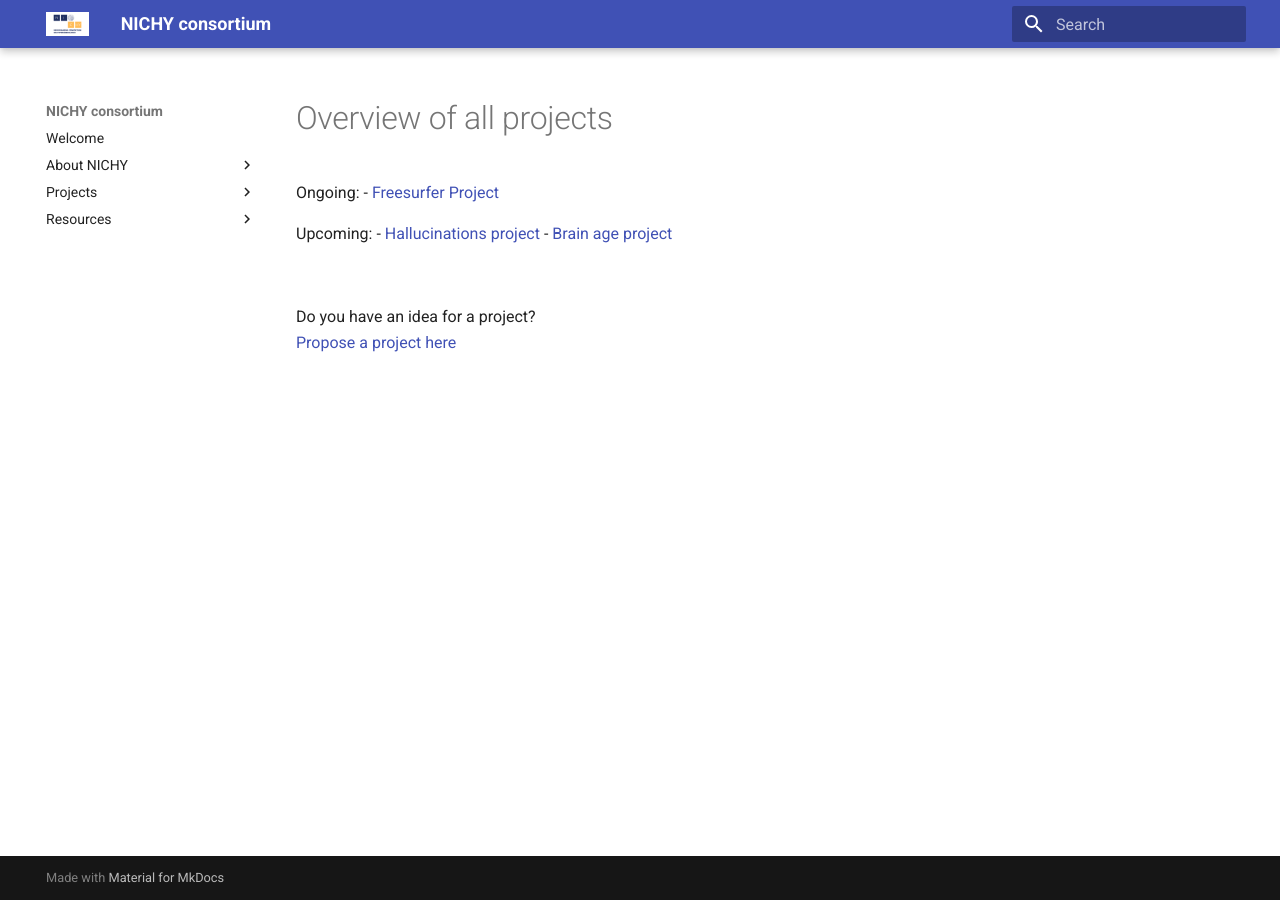
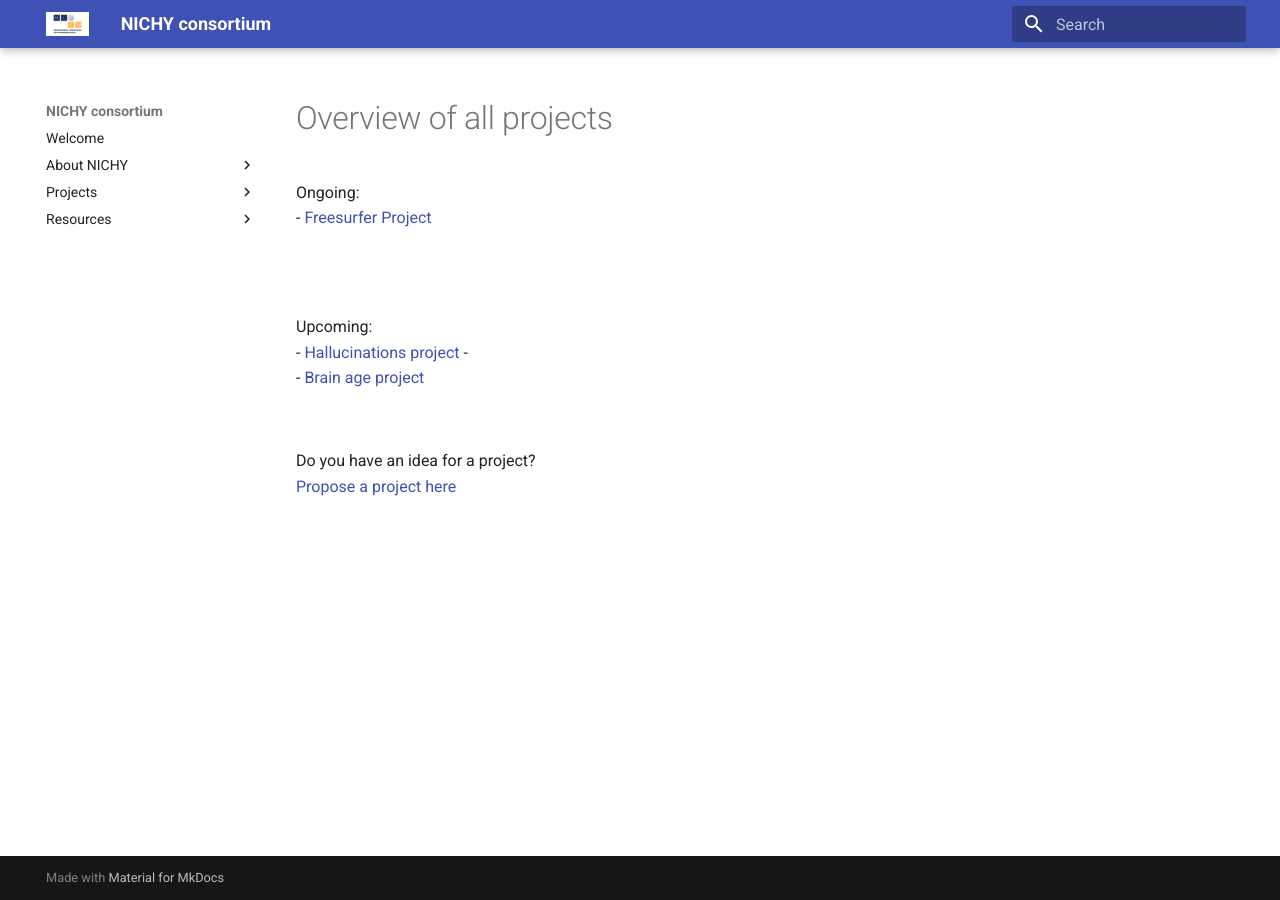
Before and after one commit to nichy-consortium/nichy, an MkDocs documentation site: the page built from docs/projects/overview.md, in a window 1280 px wide. Built offline with MkDocs 1.6.1 and Material for MkDocs 9.7.7, drawn with Linux system fonts in a browser that asks for light colours.

Commit message:
Improve formatting in project overview
Added line breaks for better formatting in the overview.

```diff
--- a/docs/projects/overview.md
+++ b/docs/projects/overview.md
@@ -1,10 +1,16 @@
 # Overview of all projects
 
 Ongoing:
+<br/>
 - [Freesurfer Project](./ongoing/freesurfer.md)
 
+<br/>
+<br/>
+
 Upcoming:
+<br/>
 - [Hallucinations project](./upcoming/hallucinations.md)
+- <br/>
 - [Brain age project](./upcoming/brainage.md)
 
 <br/>
```
